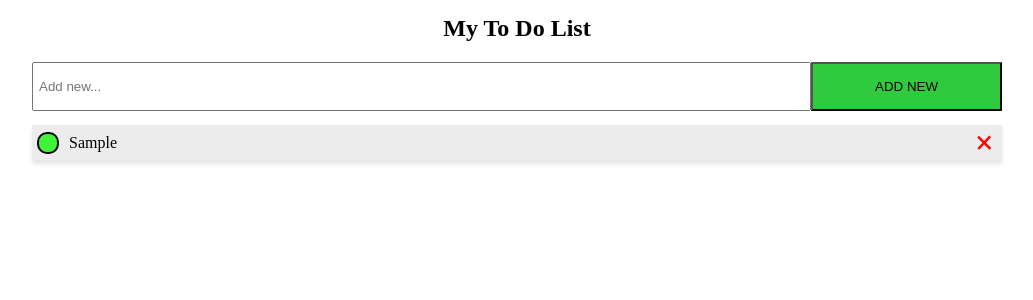
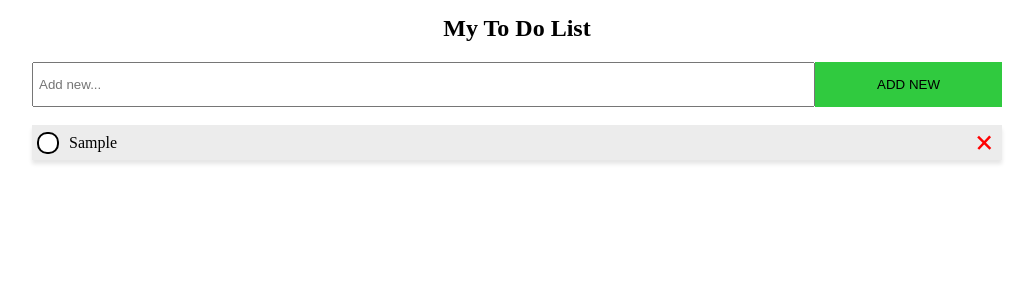
Before and after one commit to Rajasree1997/restaurent, a React (Create React App) app: page /learn in a window 1280 px wide. Both pictures are taken after typing "Sample" into the empty fields and a click on the button "ADD NEW". Shown: the top 300 px of the page, without its empty margins (123-1156 px from the left). Built offline with nearby package versions, Linux system fonts and the light colour scheme.

Commit message:
18/11/second

```diff
--- a/src/Learn.jsx
+++ b/src/Learn.jsx
@@ -12,8 +12,9 @@ const Learn = () => {
                 setTodo(e.target.value);//todo il type cheyyunna value settodo lekk store aavunnu when click on add new botton
              }}/>
 
-        <button onClick={()=>{
-            setTodoList(prev=>[...prev,todo]);//previously ulla list settpdplistlekk vakkunnu plus puthiyathum add aavunnu
+        <button className="todo-button" onClick={()=>{
+            if(!todo)return
+            setTodoList(prev=>[...prev,{text:todo,status:false}]);//previously ulla list settpdplistlekk vakkunnu plus puthiyathum add aavunnu
             setTodo("")//add cheyda sesham type cheyyunna place empty aavan
 
         } }> ADD NEW</button>
@@ -22,17 +23,34 @@ const Learn = () => {
 
         <ul>
 
-        {todoList.map((value,i)=><li key={i}//todolistle ella element nteyum value index edukkunnu
-            ><div className="circle green-color"/>
-               <div className="todo-text"> {value}
+        {todoList.map(({text,status},i)=><li key={i}//todolistle ella element nteyum value index edukkunnu
+            ><div className={`circle ${status? "circle--active":""}`}
+            onClick={
+                ()=>{
+                    setTodoList(
+                        prev=>{
+
+                                let newTodoList=[...prev];//copy the list
+                                let newTodo={...newTodoList[i]};//copy the elements of the list
+                                newTodo.status=!newTodo.status;
+                                newTodoList[i]=newTodo;
+                                return newTodoList;
+                              })
+                            }}
+
+
+
+            />
+
+
+               <div className="todo-text"> {text}
                </div>
                <div className="todo-close-button"
                 onClick={()=>{
                 setTodoList(todoList.filter((_value,index)=>i!==index//value click cheyyumpo kittunna index ethano ath ozhige
                 )
                 )
-            }}>
-               </div>
+            }}/>
                </li>
                )}
 
--- a/src/index.css
+++ b/src/index.css
@@ -229,15 +229,19 @@ height: 22px;
 
 background:white;
 
-border: 3px solid #FFFFFF;
+
 border-radius: 10px;
 box-sizing: border-box;
 border:solid 2px black;
 
 }
-button{
+.circle--active{
+    background-color:#3FF43B;
+    border: 3px solid #FFFFFF;
+}
+.todo-button{
 background-color:   #30CA3F;
-
+border: none;
 /* background: #748176; */
 padding: 15px 62px;
 }
@@ -255,8 +259,5 @@ padding: 15px 62px;
     max-width: 1000px;
     margin: auto;
 }
-.green-color
-{
-    background-color:#3FF43B;
-}
+
 /* 22.88px */
```
